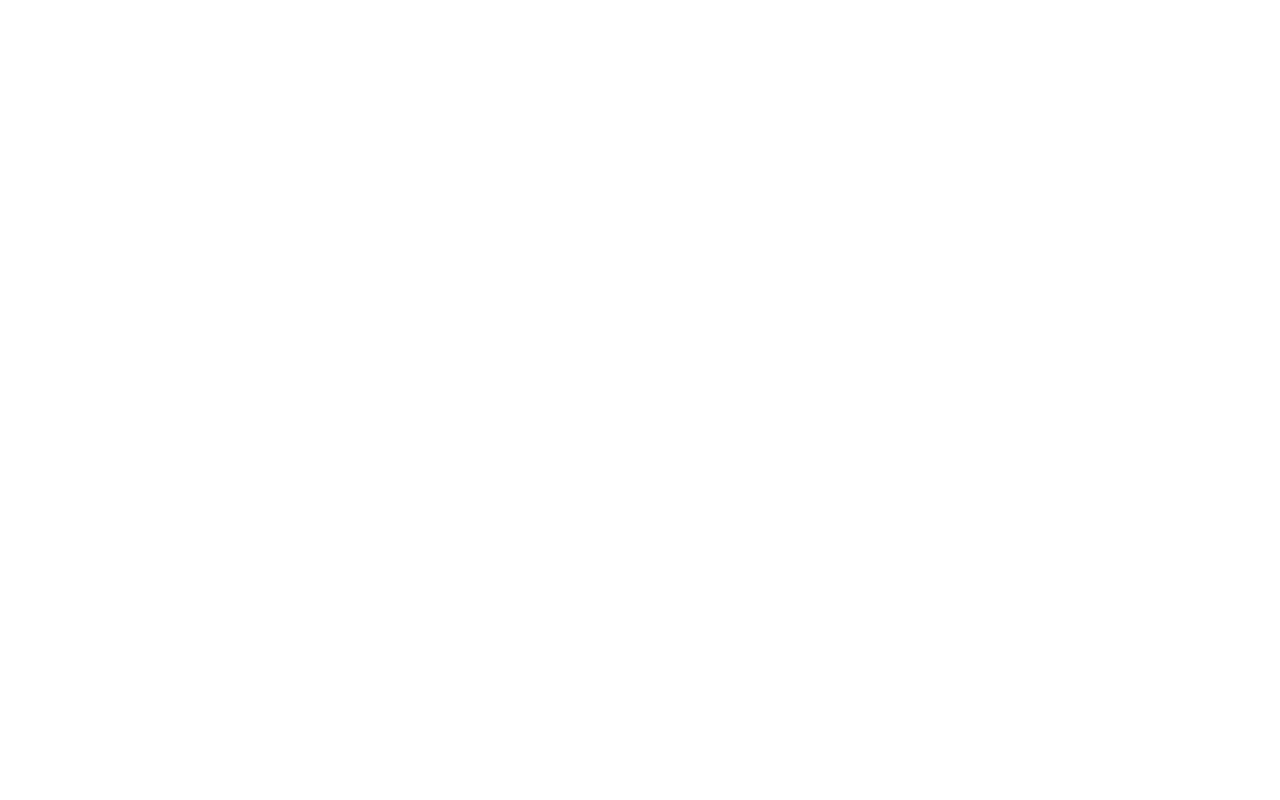
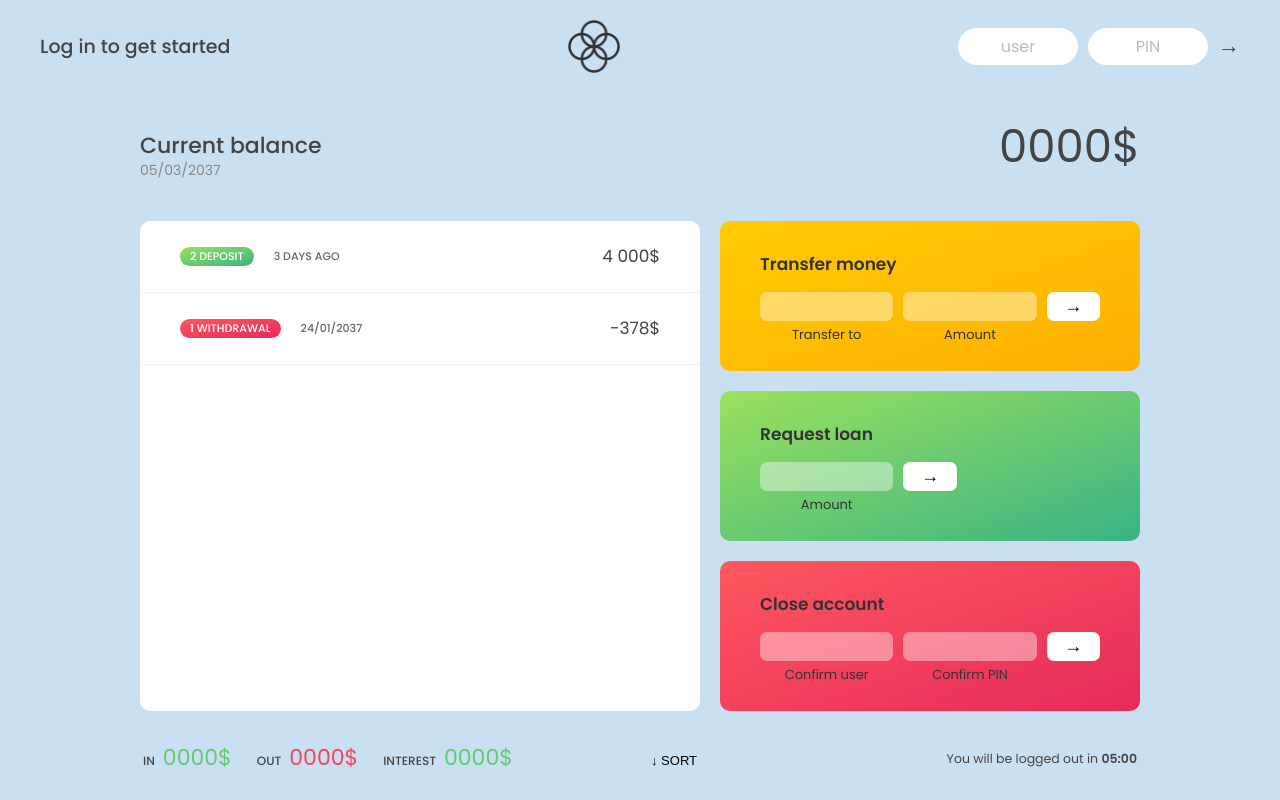
Before and after one commit to sanketmalvi/BankiO, a plain HTML site: page index.html in a window 1280 px wide. Drawn offline with Linux system fonts and the light colour scheme.

Commit message:
UI Completed

```diff
--- a/index.html
+++ b/index.html
@@ -1,11 +1,124 @@
 <!DOCTYPE html>
 <html lang="en">
-<head>
-    <meta charset="UTF-8">
-    <meta name="viewport" content="width=device-width, initial-scale=1.0">
-    <title>BankIO</title>
-</head>
-<body>
+  <head>
+    <meta charset="UTF-8" />
+    <meta name="viewport" content="width=device-width, initial-scale=1.0" />
+    <meta http-equiv="X-UA-Compatible" content="ie=edge" />
+    <link rel="shortcut icon" type="image/png" href="/icon.png" />
 
-</body>
+    <link
+      href="https://fonts.googleapis.com/css?family=Poppins:400,500,600&display=swap"
+      rel="stylesheet"
+    />
+
+    <link rel="stylesheet" href="style.css" />
+    <title>BankiO</title>
+  </head>
+  <body>
+    <!-- TOP NAVIGATION -->
+    <nav>
+      <p class="welcome">Log in to get started</p>
+      <img src="logo.png" alt="Logo" class="logo" />
+      <form class="login">
+        <input
+          type="text"
+          placeholder="user"
+          class="login__input login__input--user"
+        />
+
+        <input
+          type="password"
+          placeholder="PIN"
+          maxlength="4"
+          class="login__input login__input--pin"
+        />
+        <button class="login__btn">&rarr;</button>
+      </form>
+    </nav>
+
+    <main class="app">
+      <!-- BALANCE -->
+      <div class="balance">
+        <div>
+          <p class="balance__label">Current balance</p>
+          <p class="balance__date">
+            <span class="date">05/03/2037</span>
+          </p>
+        </div>
+        <p class="balance__value">0000$</p>
+      </div>
+
+      <!-- MOVEMENTS -->
+      <div class="movements">
+        <div class="movements__row">
+          <div class="movements__type movements__type--deposit">2 deposit</div>
+          <div class="movements__date">3 days ago</div>
+          <div class="movements__value">4 000$</div>
+        </div>
+        <div class="movements__row">
+          <div class="movements__type movements__type--withdrawal">
+            1 withdrawal
+          </div>
+          <div class="movements__date">24/01/2037</div>
+          <div class="movements__value">-378$</div>
+        </div>
+      </div>
+
+      <!-- SUMMARY -->
+      <div class="summary">
+        <p class="summary__label">In</p>
+        <p class="summary__value summary__value--in">0000$</p>
+        <p class="summary__label">Out</p>
+        <p class="summary__value summary__value--out">0000$</p>
+        <p class="summary__label">Interest</p>
+        <p class="summary__value summary__value--interest">0000$</p>
+        <button class="btn--sort">&downarrow; SORT</button>
+      </div>
+
+      <!-- OPERATION: TRANSFERS -->
+      <div class="operation operation--transfer">
+        <h2>Transfer money</h2>
+        <form class="form form--transfer">
+          <input type="text" class="form__input form__input--to" />
+          <input type="number" class="form__input form__input--amount" />
+          <button class="form__btn form__btn--transfer">&rarr;</button>
+          <label class="form__label">Transfer to</label>
+          <label class="form__label">Amount</label>
+        </form>
+      </div>
+
+      <!-- OPERATION: LOAN -->
+      <div class="operation operation--loan">
+        <h2>Request loan</h2>
+        <form class="form form--loan">
+          <input type="number" class="form__input form__input--loan-amount" />
+          <button class="form__btn form__btn--loan">&rarr;</button>
+          <label class="form__label form__label--loan">Amount</label>
+        </form>
+      </div>
+
+      <!-- OPERATION: CLOSE -->
+      <div class="operation operation--close">
+        <h2>Close account</h2>
+        <form class="form form--close">
+          <input type="text" class="form__input form__input--user" />
+          <input
+            type="password"
+            maxlength="6"
+            class="form__input form__input--pin"
+          />
+          <button class="form__btn form__btn--close">&rarr;</button>
+          <label class="form__label">Confirm user</label>
+          <label class="form__label">Confirm PIN</label>
+        </form>
+      </div>
+
+      <!-- LOGOUT TIMER -->
+      <p class="logout-timer">
+        You will be logged out in <span class="timer">05:00</span>
+      </p>
+    </main>
+
+    <script src="script.js"></script>
+  </body>
 </html>
--- a/style.css
+++ b/style.css
@@ -0,0 +1,291 @@
+* {
+    margin: 0;
+    padding: 0;
+    box-sizing: inherit;
+  }
+
+  html {
+    font-size: 62.5%;
+    box-sizing: border-box;
+  }
+
+  body {
+    font-family: 'Poppins', sans-serif;
+    color: #444;
+    background-color: #f3f3f3;
+    height: 100vh;
+    padding: 2rem;
+    background-color:#c9dff2;;
+  }
+
+  nav {
+    display: flex;
+    justify-content: space-between;
+    align-items: center;
+    padding: 0 2rem;
+  }
+
+  .welcome {
+    font-size: 1.9rem;
+    font-weight: 500;
+  }
+
+  .logo {
+    height: 5.25rem;
+  }
+
+  .login {
+    display: flex;
+  }
+
+  .login__input {
+    border: none;
+    padding: 0.5rem 2rem;
+    font-size: 1.6rem;
+    font-family: inherit;
+    text-align: center;
+    width: 12rem;
+    border-radius: 10rem;
+    margin-right: 1rem;
+    color: inherit;
+    border: 1px solid #fff;
+    transition: all 0.3s;
+  }
+
+  .login__input:focus {
+    outline: none;
+    border: 1px solid #ccc;
+  }
+
+  .login__input::placeholder {
+    color: #bbb;
+  }
+
+  .login__btn {
+    border: none;
+    background: none;
+    font-size: 2.2rem;
+    color: inherit;
+    cursor: pointer;
+    transition: all 0.3s;
+  }
+
+  .login__btn:hover,
+  .login__btn:focus,
+  .btn--sort:hover,
+  .btn--sort:focus {
+    outline: none;
+    color: #777;
+  }
+
+  /* MAIN */
+  .app {
+    position: relative;
+    max-width: 100rem;
+    margin: 4rem auto;
+    display: grid;
+    grid-template-columns: 4fr 3fr;
+    grid-template-rows: auto repeat(3, 15rem) auto;
+    gap: 2rem;
+
+    /* opacity: 0; */
+    transition: all 1s;
+  }
+
+  .balance {
+    grid-column: 1 / span 2;
+    display: flex;
+    align-items: flex-end;
+    justify-content: space-between;
+    margin-bottom: 2rem;
+  }
+
+  .balance__label {
+    font-size: 2.2rem;
+    font-weight: 500;
+    margin-bottom: -0.2rem;
+  }
+
+  .balance__date {
+    font-size: 1.4rem;
+    color: #888;
+  }
+
+  .balance__value {
+    font-size: 4.5rem;
+    font-weight: 400;
+  }
+
+  /* MOVEMENTS */
+  .movements {
+    grid-row: 2 / span 3;
+    background-color: #fff;
+    border-radius: 1rem;
+    overflow: scroll;
+  }
+
+  .movements__row {
+    padding: 2.25rem 4rem;
+    display: flex;
+    align-items: center;
+    border-bottom: 1px solid #eee;
+  }
+
+  .movements__type {
+    font-size: 1.1rem;
+    text-transform: uppercase;
+    font-weight: 500;
+    color: #fff;
+    padding: 0.1rem 1rem;
+    border-radius: 10rem;
+    margin-right: 2rem;
+  }
+
+  .movements__date {
+    font-size: 1.1rem;
+    text-transform: uppercase;
+    font-weight: 500;
+    color: #666;
+  }
+
+  .movements__type--deposit {
+    background-image: linear-gradient(to top left, #39b385, #9be15d);
+  }
+
+  .movements__type--withdrawal {
+    background-image: linear-gradient(to top left, #e52a5a, #ff585f);
+  }
+
+  .movements__value {
+    font-size: 1.7rem;
+    margin-left: auto;
+  }
+
+  /* SUMMARY */
+  .summary {
+    grid-row: 5 / 6;
+    display: flex;
+    align-items: baseline;
+    padding: 0 0.3rem;
+    margin-top: 1rem;
+  }
+
+  .summary__label {
+    font-size: 1.2rem;
+    font-weight: 500;
+    text-transform: uppercase;
+    margin-right: 0.8rem;
+  }
+
+  .summary__value {
+    font-size: 2.2rem;
+    margin-right: 2.5rem;
+  }
+
+  .summary__value--in,
+  .summary__value--interest {
+    color: #66c873;
+  }
+
+  .summary__value--out {
+    color: #f5465d;
+  }
+
+  .btn--sort {
+    margin-left: auto;
+    border: none;
+    background: none;
+    font-size: 1.3rem;
+    font-weight: 500;
+    cursor: pointer;
+  }
+
+  /* OPERATIONS */
+  .operation {
+    border-radius: 1rem;
+    padding: 3rem 4rem;
+    color: #333;
+  }
+
+  .operation--transfer {
+    background-image: linear-gradient(to top left, #ffb003, #ffcb03);
+  }
+
+  .operation--loan {
+    background-image: linear-gradient(to top left, #39b385, #9be15d);
+  }
+
+  .operation--close {
+    background-image: linear-gradient(to top left, #e52a5a, #ff585f);
+  }
+
+  h2 {
+    margin-bottom: 1.5rem;
+    font-size: 1.7rem;
+    font-weight: 600;
+    color: #333;
+  }
+
+  .form {
+    display: grid;
+    grid-template-columns: 2.5fr 2.5fr 1fr;
+    grid-template-rows: auto auto;
+    gap: 0.4rem 1rem;
+  }
+
+  /* Exceptions for interst */
+  .form.form--loan {
+    grid-template-columns: 2.5fr 1fr 2.5fr;
+  }
+  .form__label--loan {
+    grid-row: 2;
+  }
+  /* End exceptions */
+
+  .form__input {
+    width: 100%;
+    border: none;
+    background-color: rgba(255, 255, 255, 0.4);
+    font-family: inherit;
+    font-size: 1.5rem;
+    text-align: center;
+    color: #333;
+    padding: 0.3rem 1rem;
+    border-radius: 0.7rem;
+    transition: all 0.3s;
+  }
+
+  .form__input:focus {
+    outline: none;
+    background-color: rgba(255, 255, 255, 0.6);
+  }
+
+  .form__label {
+    font-size: 1.3rem;
+    text-align: center;
+  }
+
+  .form__btn {
+    border: none;
+    border-radius: 0.7rem;
+    font-size: 1.8rem;
+    background-color: #fff;
+    cursor: pointer;
+    transition: all 0.3s;
+  }
+
+  .form__btn:focus {
+    outline: none;
+    background-color: rgba(255, 255, 255, 0.8);
+  }
+
+  .logout-timer {
+    padding: 0 0.3rem;
+    margin-top: 1.9rem;
+    text-align: right;
+    font-size: 1.25rem;
+  }
+
+  .timer {
+    font-weight: 600;
+  }
```
Also changed, not shown: BankiO.png (added), Untitled design.png (added).
